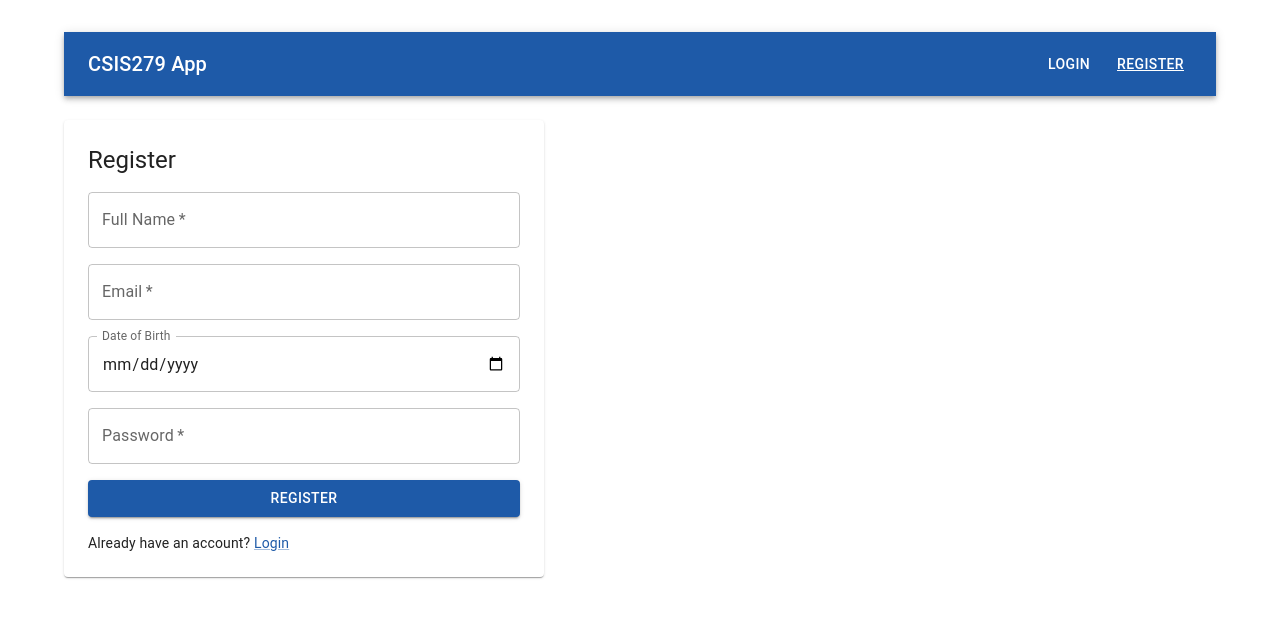
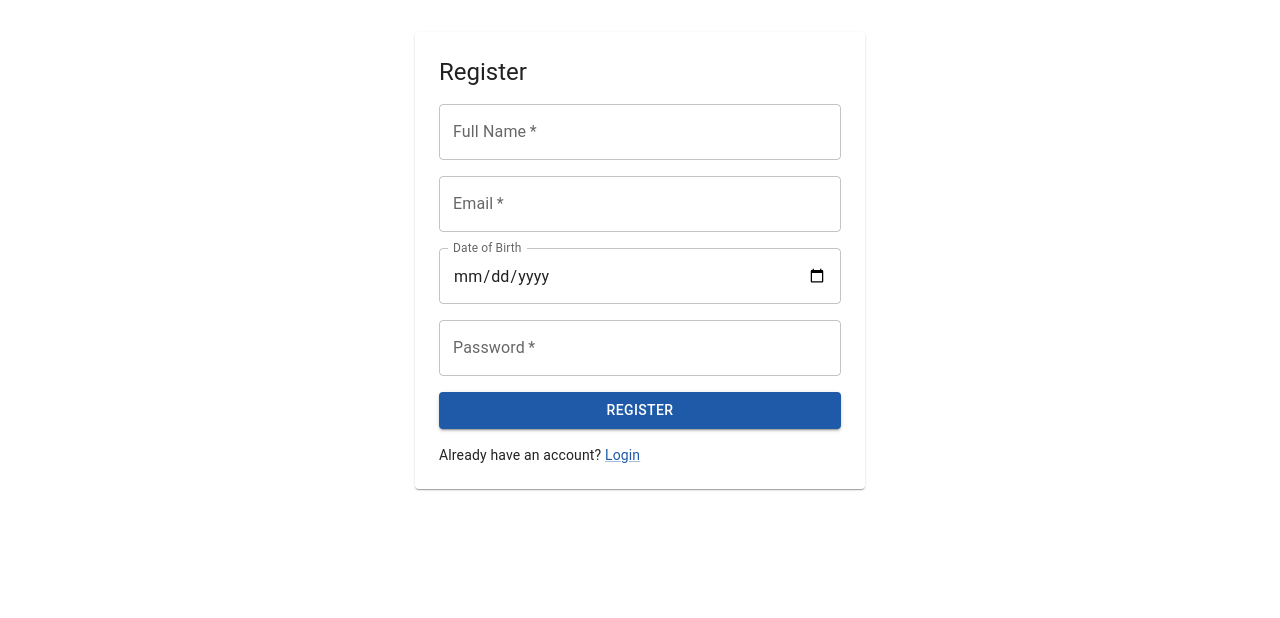
Before and after one commit to balmand/csis279-Spring-26, a React (Vite) app in the folder app/: page /register in a window 1280 px wide. Shown: the top 618 px of the page. Built offline with nearby package versions, Linux system fonts and the light colour scheme.

Commit message:
centralize login and signup view + hide the menu

```diff
--- a/app/src/components/layout/Layout.jsx
+++ b/app/src/components/layout/Layout.jsx
@@ -1,10 +1,13 @@
 import { Box } from '@mui/material';
 import NavBar from './NavBar';
+import { useAuth } from '../../context/AuthContext';
 
 const Layout = ({ children }) => {
+  const { client } = useAuth();
+
   return (
     <>
-      <NavBar />
+      {client && <NavBar />}
       <Box component="main">{children}</Box>
     </>
   );
--- a/app/src/features/auth/pages/Login.jsx
+++ b/app/src/features/auth/pages/Login.jsx
@@ -1,6 +1,6 @@
 import { useState } from 'react';
 import { useNavigate, Link as RouterLink } from 'react-router-dom';
-import { Alert, Button, Link, Paper, Stack, TextField, Typography } from '@mui/material';
+import { Alert, Box, Button, Link, Paper, Stack, TextField, Typography } from '@mui/material';
 import { login } from '../services/auth.service';
 import { useAuth } from '../../../context/AuthContext';
 
@@ -25,7 +25,8 @@ const Login = () => {
     };
 
     return (
-        <Paper sx={{ p: 3, maxWidth: 480 }}>
+        <Box display="flex" justifyContent="center" alignItems="center">
+            <Paper sx={{ p: 3, maxWidth: 480, minWidth: 450 }}>
                 <Typography variant="h5" sx={{ mb: 2 }}>
                     Login
                 </Typography>
@@ -64,6 +65,7 @@ const Login = () => {
                     </Typography>
                 </Stack>
             </Paper>
+        </Box>
     );
 };
 
--- a/app/src/features/auth/pages/Register.jsx
+++ b/app/src/features/auth/pages/Register.jsx
@@ -1,6 +1,6 @@
 import { useState } from 'react';
 import { useNavigate, Link as RouterLink } from 'react-router-dom';
-import { Alert, Button, Link, Paper, Stack, TextField, Typography } from '@mui/material';
+import { Alert, Button, Link, Paper, Stack, TextField, Typography, Box } from '@mui/material';
 import { register } from '../services/auth.service';
 import { useAuth } from '../../../context/AuthContext';
 
@@ -30,7 +30,8 @@ const Register = () => {
     };
 
     return (
-        <Paper sx={{ p: 3, maxWidth: 480 }}>
+        <Box display="flex" justifyContent="center" alignItems="center">
+            <Paper sx={{ p: 3, maxWidth: 480, minWidth: 450 }}>
                 <Typography variant="h5" sx={{ mb: 2 }}>
                     Register
                 </Typography>
@@ -86,6 +87,7 @@ const Register = () => {
                     </Typography>
                 </Stack>
             </Paper>
+        </Box>
     );
 };
 
```
Lines whose indentation alone changed are shown as unchanged.
